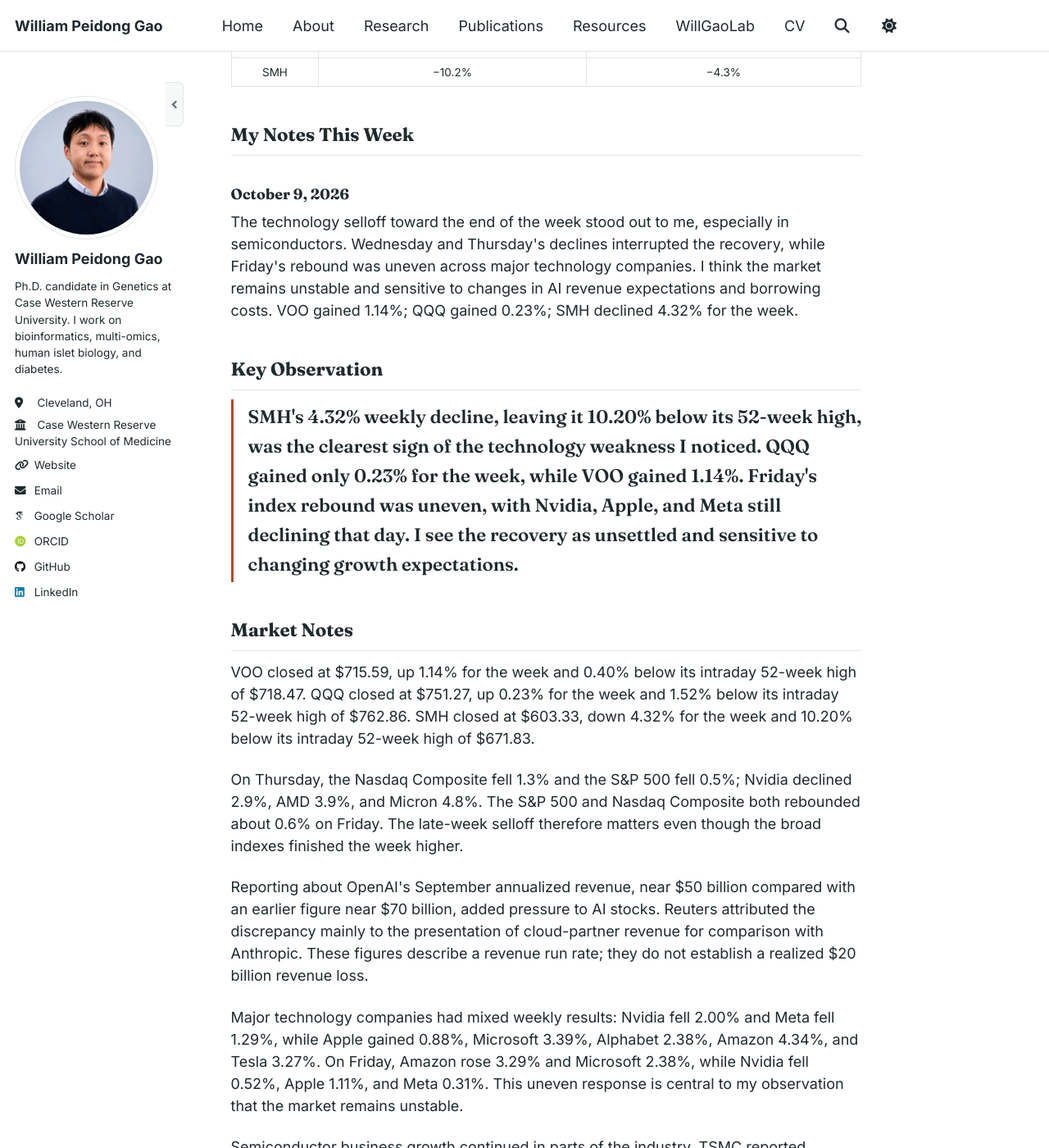
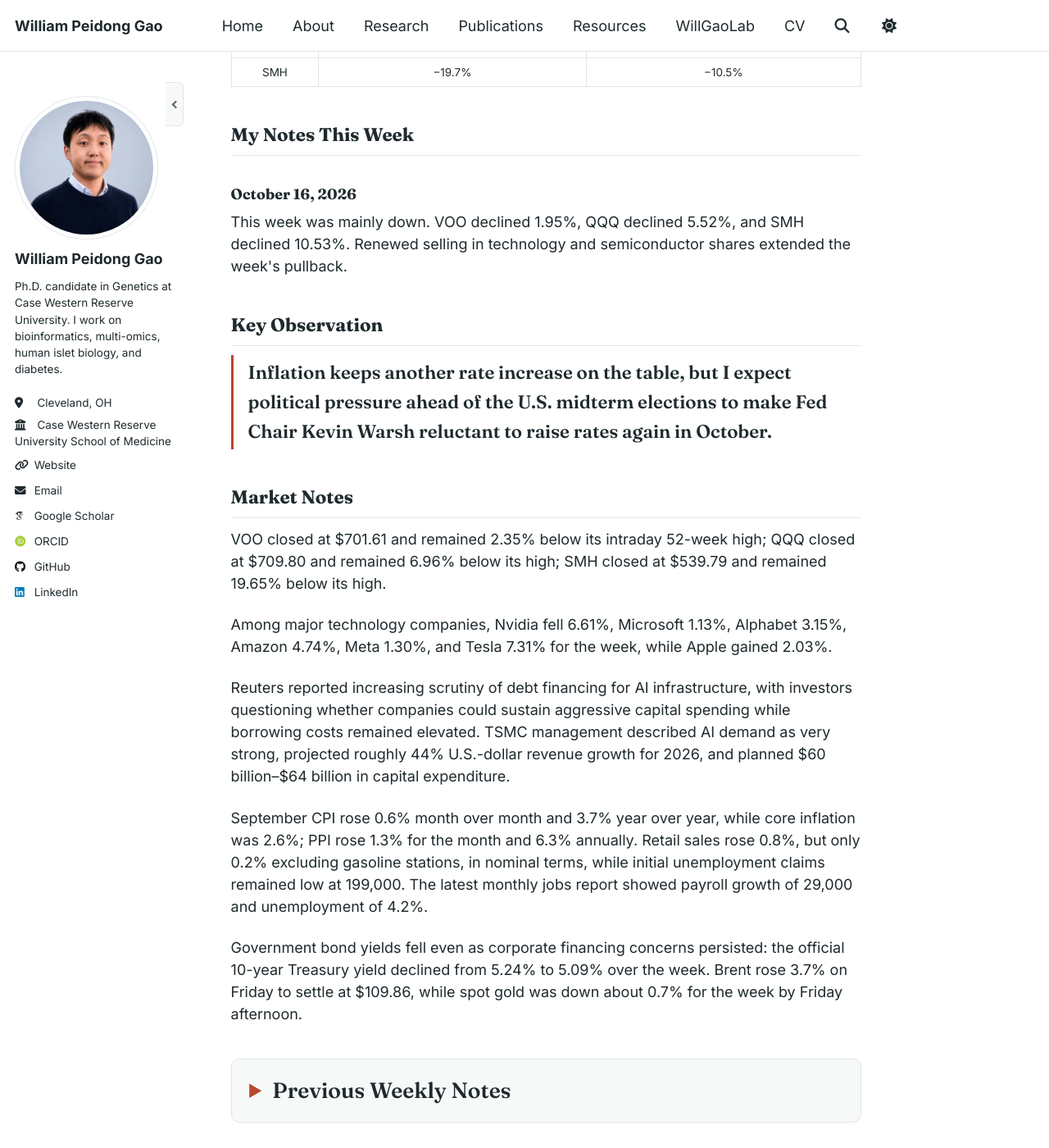
Before and after one commit to PeidongGao/WilliamGaoWeb, a Jekyll site: the page built from _pages/follow-the-market-with-will.md, in a window 1280 px wide and 1400 px high, scrolled down 1337 px. Shown: the whole window at 82% size. Built offline with Jekyll 4.4.1, drawn with Linux system fonts in a browser that asks for light colours; some web fonts are replaced; some of the changed text lies outside the part shown.

Commit message:
Publish approved weekly market report for October 16, 2026

```diff
--- a/_data/weekly_market_commentary.yml
+++ b/_data/weekly_market_commentary.yml
@@ -1,3 +1,13 @@
+- date: "2026-10-16"
+  summary: "This week was mainly down. VOO declined 1.95%, QQQ declined 5.52%, and SMH declined 10.53%. Renewed selling in technology and semiconductor shares extended the week's pullback."
+  key_observation: "Inflation keeps another rate increase on the table, but I expect political pressure ahead of the U.S. midterm elections to make Fed Chair Kevin Warsh reluctant to raise rates again in October."
+  market_notes:
+    - "VOO closed at $701.61 and remained 2.35% below its intraday 52-week high; QQQ closed at $709.80 and remained 6.96% below its high; SMH closed at $539.79 and remained 19.65% below its high."
+    - "Among major technology companies, Nvidia fell 6.61%, Microsoft 1.13%, Alphabet 3.15%, Amazon 4.74%, Meta 1.30%, and Tesla 7.31% for the week, while Apple gained 2.03%."
+    - "Reuters reported increasing scrutiny of debt financing for AI infrastructure, with investors questioning whether companies could sustain aggressive capital spending while borrowing costs remained elevated. TSMC management described AI demand as very strong, projected roughly 44% U.S.-dollar revenue growth for 2026, and planned $60 billion–$64 billion in capital expenditure."
+    - "September CPI rose 0.6% month over month and 3.7% year over year, while core inflation was 2.6%; PPI rose 1.3% for the month and 6.3% annually. Retail sales rose 0.8%, but only 0.2% excluding gasoline stations, in nominal terms, while initial unemployment claims remained low at 199,000. The latest monthly jobs report showed payroll growth of 29,000 and unemployment of 4.2%."
+    - "Government bond yields fell even as corporate financing concerns persisted: the official 10-year Treasury yield declined from 5.24% to 5.09% over the week. Brent rose 3.7% on Friday to settle at $109.86, while spot gold was down about 0.7% for the week by Friday afternoon."
+
 - date: "2026-10-09"
   summary: "The technology selloff toward the end of the week stood out to me, especially in semiconductors. Wednesday and Thursday's declines interrupted the recovery, while Friday's rebound was uneven across major technology companies. I think the market remains unstable and sensitive to changes in AI revenue expectations and borrowing costs. VOO gained 1.14%; QQQ gained 0.23%; SMH declined 4.32% for the week."
   key_observation: "SMH's 4.32% weekly decline, leaving it 10.20% below its 52-week high, was the clearest sign of the technology weakness I noticed. QQQ gained only 0.23% for the week, while VOO gained 1.14%. Friday's index rebound was uneven, with Nvidia, Apple, and Meta still declining that day. I see the recovery as unsettled and sensitive to changing growth expectations."
--- a/assets/data/weekly-market-history.csv
+++ b/assets/data/weekly-market-history.csv
@@ -47,3 +47,6 @@
 2026-10-09,QQQ,-0.015193,0.002255
 2026-10-09,SMH,-0.101960,-0.043244
 2026-10-09,VOO,-0.004008,0.011378
+2026-10-16,QQQ,-0.069554,-0.055200
+2026-10-16,SMH,-0.196538,-0.105316
+2026-10-16,VOO,-0.023467,-0.019536
```
Also changed, not shown: images/market/weekly-market-dashboard.png.
